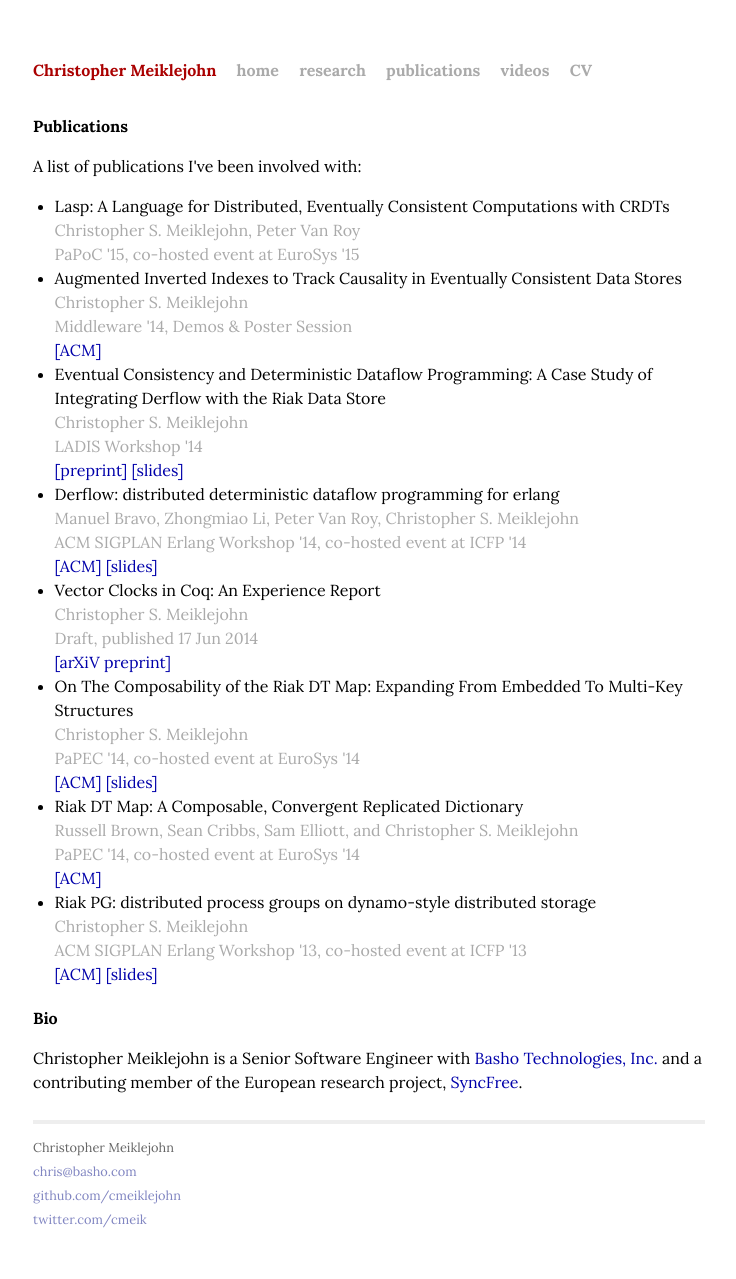
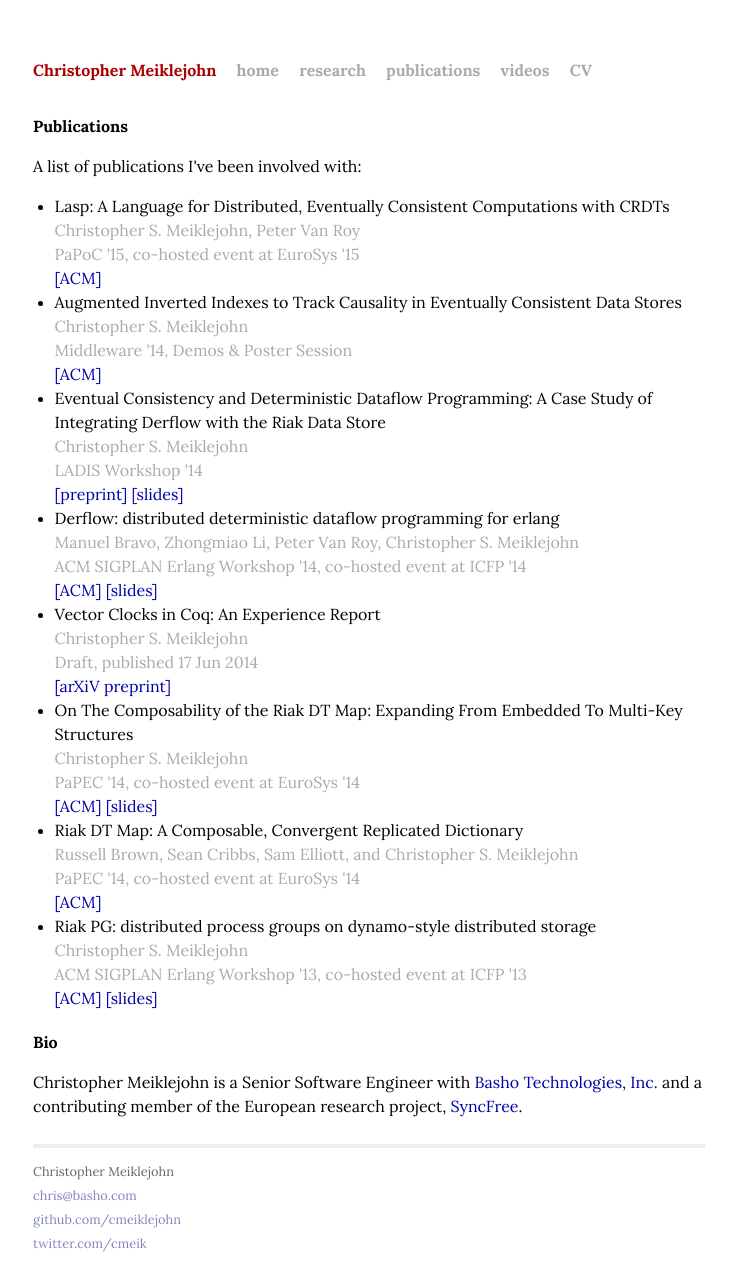
Before and after one commit to cmeiklejohn/cmeiklejohn.github.io, a Jekyll site: the page built from publications.html, in a window 1280 px wide. Shown: the whole page, without its empty margins (271-1007 px from the left). Built offline with Jekyll 4.4.1, drawn with Linux system fonts in a browser that asks for light colours; before the commit the page ends 1255 px from its top, so only the background shows below that.

Commit message:
Add ACM link.

```diff
--- a/publications.html
+++ b/publications.html
@@ -11,6 +11,7 @@ title: Publications
       Lasp: A Language for Distributed, Eventually Consistent Computations with CRDTs
       <span class="author">Christopher S. Meiklejohn, Peter Van Roy</span>
       <span class="date">PaPoC '15, co-hosted event at EuroSys '15</span>
+      <span><a href="http://dl.acm.org/citation.cfm?id=2745954">[ACM]</a></span>
     </li>
     <li>
       Augmented Inverted Indexes to Track Causality in Eventually Consistent Data Stores
```
